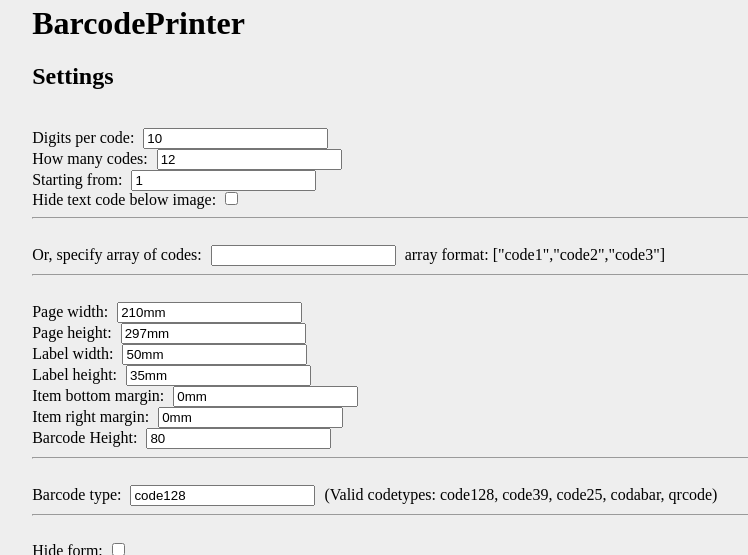
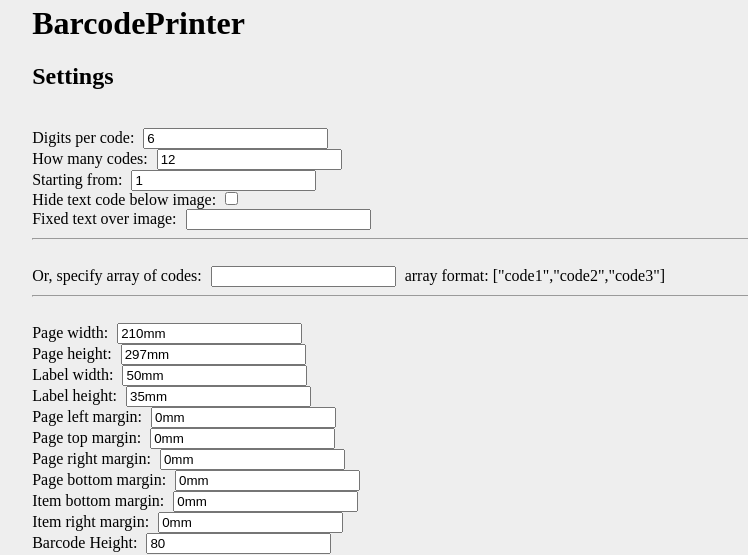
Before and after one commit to ToX82/barcode-printer, a PHP site: page / in a window 1280 px wide. Shown: the top 555 px of the page, without its empty margins (211-959 px from the left). Run offline with PHP 8.4, Linux system fonts and the light colour scheme.

Commit message:
Added page margins

```diff
--- a/index.php
+++ b/index.php
@@ -6,7 +6,7 @@
  * Date:   02/06/2015
  *  Usage:
  *	  Using the full editor: /barcode/index.php
- *    Directly calling the desired configuration, using the appropriate GET variables: /barcode/index.php?digits=10&howManyCodes=12&etc
+ *    Directly calling the desired configuration, using the appropriate GET variables: /barcode/index.php?digits=6&howManyCodes=12&etc
  */
 
 require_once("sanitizer.php");
@@ -24,13 +24,15 @@ echo "<form action='' $hideForm method='get'>";
 	echo "<h2>Settings</h2>";
 
 	$howManyCodes = (filterInt('howManyCodes') != "") ? filterInt('howManyCodes') : 12;
-	$digits = (filterInt('digits') != "") ? filterInt('digits') : 10;
+	$digits = (filterInt('digits') != "") ? filterInt('digits') : 6;
 	$start = (filterInt('start') != "") ? filterInt('start') : 1;
 	$hideText = (filterString('hideText') != "") ? "checked" : null;
+	$overText = (filterString('overText') != "") ? filterString('overText') : "";
 	echo "<br>Digits per code: <input type='text' name='digits' value='{$digits}'>";
 	echo "<br>How many codes: <input type='text' name='howManyCodes' value='{$howManyCodes}'>";
 	echo "<br>Starting from: <input type='text' name='start' value='{$start}'>";
 	echo "<br>Hide text code below image: <input type='checkbox' name='hideText' $hideText>";
+	echo "<br>Fixed text over image: <input type='text' name='overText' value='{$overText}'>";
 
 	echo "<hr>";
 
@@ -48,6 +50,15 @@ echo "<form action='' $hideForm method='get'>";
 	$itemHeight = (filterString('itemHeight') != "") ? filterString('itemHeight') : "35mm";
 	echo "<br>Label width: <input type='text' name='itemWidth' value='{$itemWidth}'>";
 	echo "<br>Label height: <input type='text' name='itemHeight' value='{$itemHeight}'>";
+
+	$pageMarginLeft = (filterString('pageMarginLeft') != "") ? filterString('pageMarginLeft') : "0mm";
+	$pageMarginTop = (filterString('pageMarginTop') != "") ? filterString('pageMarginTop') : "0mm";
+	$pageMarginRight = (filterString('pageMarginRight') != "") ? filterString('pageMarginRight') : "0mm";
+	$pageMarginBottom = (filterString('pageMarginBottom') != "") ? filterString('pageMarginBottom') : "0mm";
+	echo "<br>Page left margin: <input type='text' name='pageMarginLeft' value='{$pageMarginLeft}'>";
+	echo "<br>Page top margin: <input type='text' name='pageMarginTop' value='{$pageMarginTop}'>";
+	echo "<br>Page right margin: <input type='text' name='pageMarginRight' value='{$pageMarginRight}'>";
+	echo "<br>Page bottom margin: <input type='text' name='pageMarginBottom' value='{$pageMarginBottom}'>";
 
 	$itemMarginBottom = (filterString('itemMarginBottom') != "") ? filterString('itemMarginBottom') : "0mm";
 	$itemMarginRight = (filterString('itemMarginRight') != "") ? filterString('itemMarginRight') : "0mm";
@@ -77,8 +88,11 @@ echo "</form>";
 /*
 * THE SHEET
 */
-function write($code, $codetype, $barCodeHeight, $hideText) {
+function write($code, $overText, $codetype, $barCodeHeight, $hideText) {
 	echo "<div class='item'>";
+    	if ($overText != "") {
+    		echo "<div>{$overText}</div>";
+    	}
     	echo "<img src='barcode.php?codetype={$codetype}&size={$barCodeHeight}&text={$code}'>";
     	if ($hideText == null) {
     		echo "<div>{$code}</div>";
@@ -89,12 +103,12 @@ function write($code, $codetype, $barCodeHeight, $hideText) {
 echo "<div class='sheet'>";
 	if ($codeArray != "") { // Specified array of codes
 		foreach (json_decode($codeArray) as $code) {
-			write($code, $codetype, $barCodeHeight, $hideText);
+			write($code, $overText, $codetype, $barCodeHeight, $hideText);
 		}
 	} else { // Unspecified codes, let's go incremental
 		for ($i = $start; $i < $howManyCodes + $start; $i++) {
 			$code = str_pad($i, $digits, "0", STR_PAD_LEFT);
-			write($code, $codetype, $barCodeHeight, $hideText);
+			write($code, $overText, $codetype, $barCodeHeight, $hideText);
 		}
 	}
 echo "</div>";
@@ -117,17 +131,23 @@ echo <<<STYLE
 			margin: 0 5px;
 		}
 		.sheet {
-			box-sizing: content-box;
+			box-sizing: border-box;
 			background-color: #FFF;
 			height: $pageHeight;
 			width: $pageWidth;
 			overflow: hidden;
+
+			padding-left: $pageMarginLeft;
+			padding-top: $pageMarginTop;
+			padding-right: $pageMarginRight;
+			padding-bottom: $pageMarginBottom;
 		}
 		.item {
 			float: left;
 			text-align: center;
 			vertical-align: middle;
 			border: 0;
+			overflow: visible;
 
 			height: $itemHeight;
 			width: $itemWidth;
@@ -141,6 +161,7 @@ echo <<<STYLE
 		    flex-direction:column;
 		}
 		img {
+			max-width: $itemWidth;
 			width: auto !important;
 			margin: 0 auto;
 		}
```
